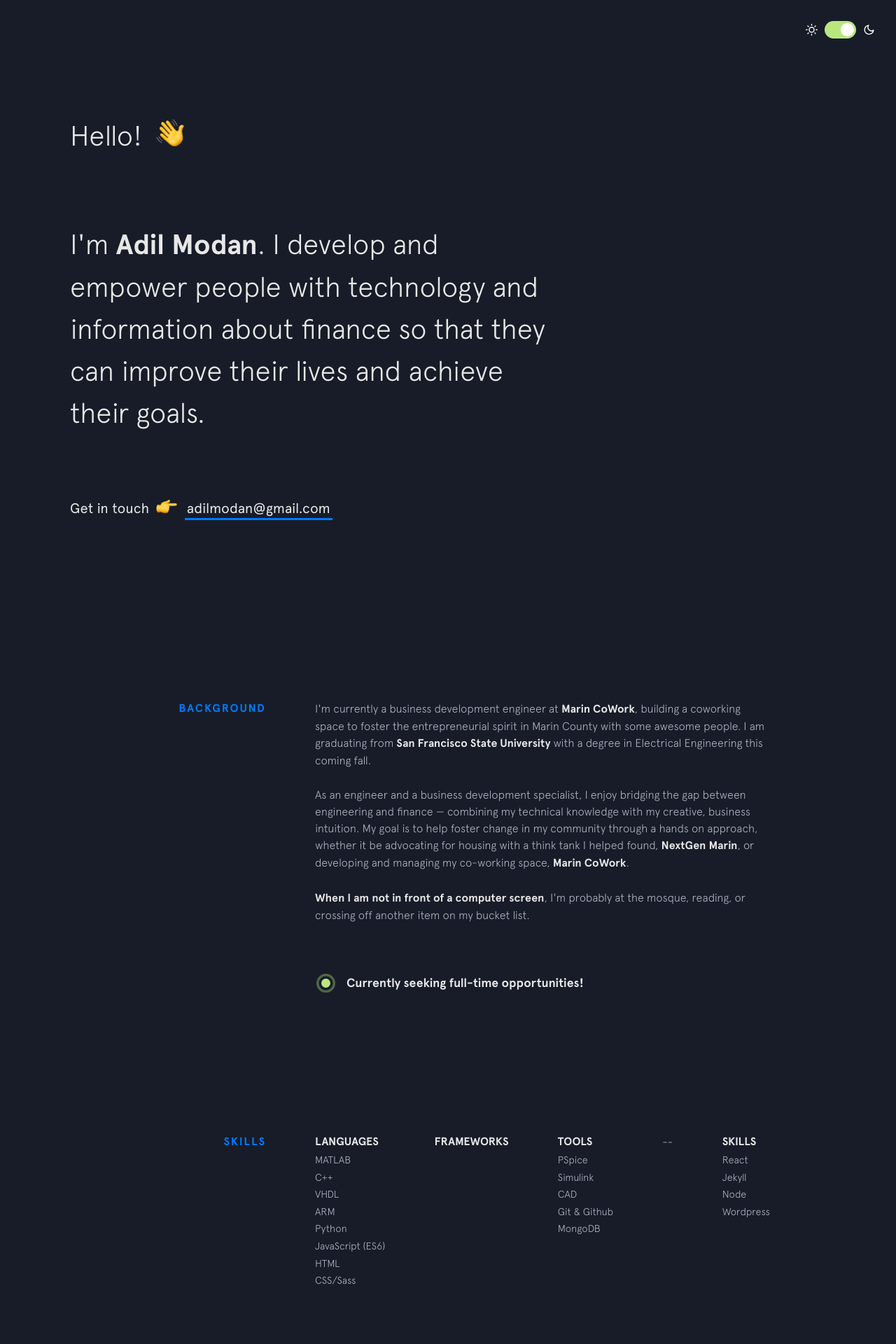
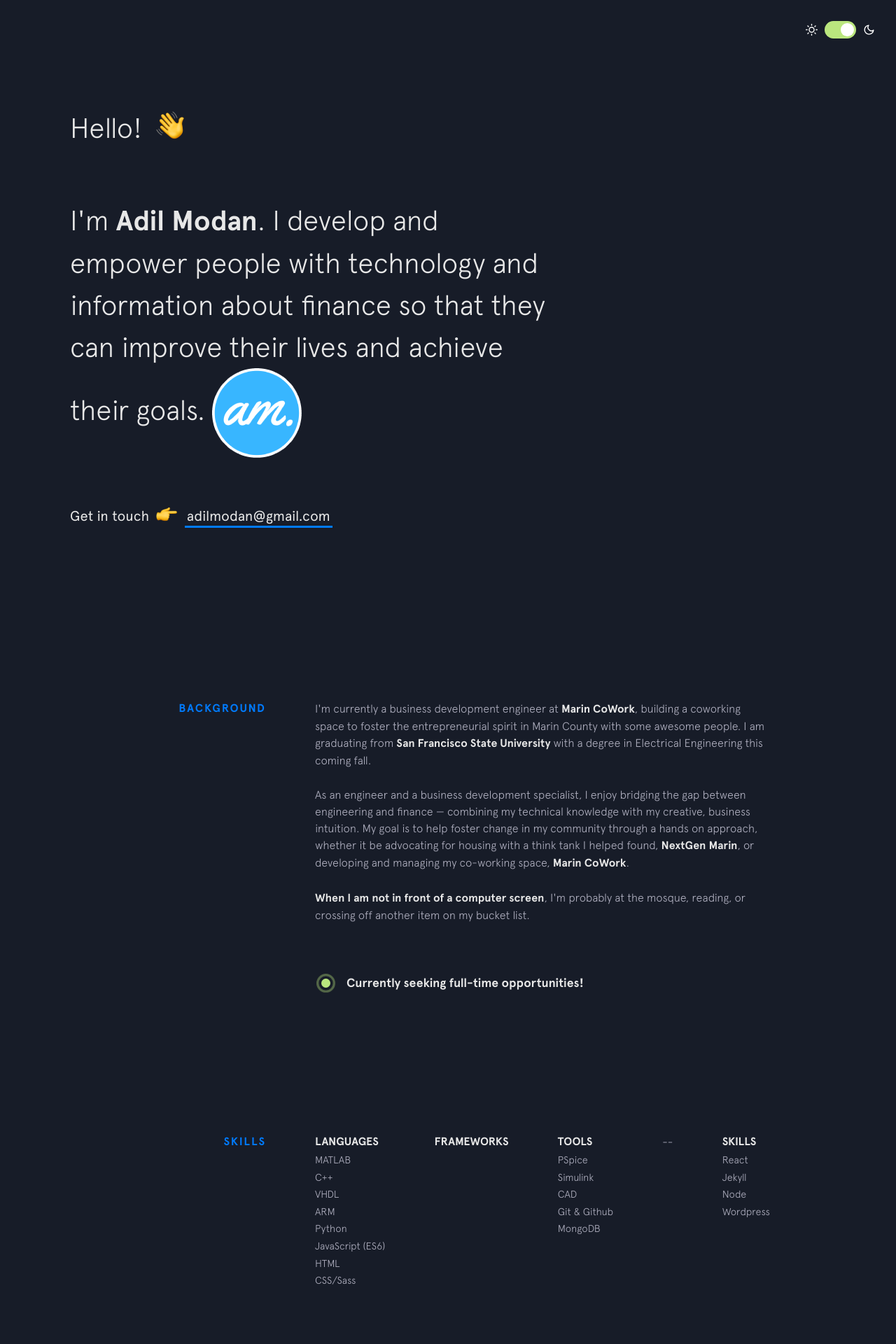
Before and after one commit to adilmodan/adilmodansite.github.io, a Jekyll site: the page built from index.html, in a window 1280 px wide. Shown: the top 1920 px of the page at 70% size. Built offline with Jekyll 4.4.1, drawn with Linux system fonts in a browser that asks for light colours; nearby versions of some CDN libraries.

Commit message:
Update intro.html

```diff
--- a/_includes/intro.html
+++ b/_includes/intro.html
@@ -5,7 +5,7 @@
 
   <h2 class="intro__tagline">I'm
     <span class="name">Adil Modan</span>. I develop and empower people with technology and information about finance so that they can improve their lives and achieve their goals. <!-- an electrical engineer working in finance focused on helping address the problems in my community &amp; fostering an entrepreneurial spirit in Marin County.-->
-    <span class="emoji technologist"></span>
+    <!--<span class="emoji technologist"></span>--> <img src="../img/emojis/technologist.png"/>
   </h2>
 
   <h3 class="intro__contact">
```
